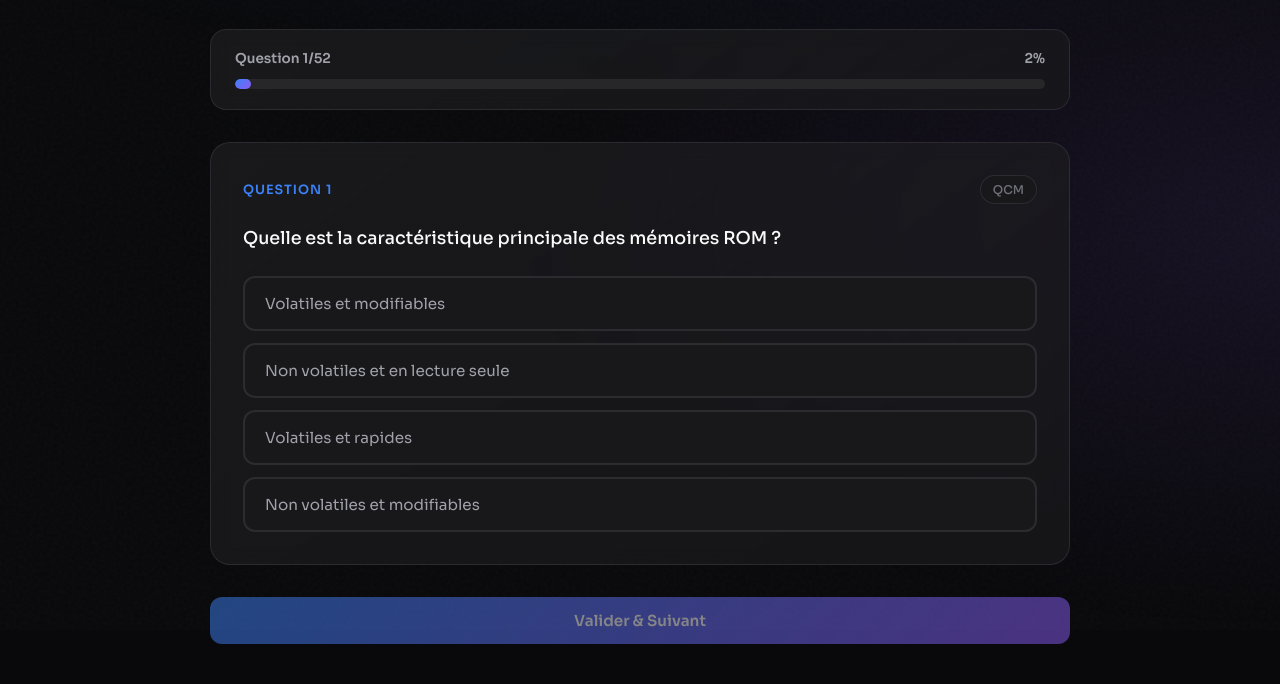
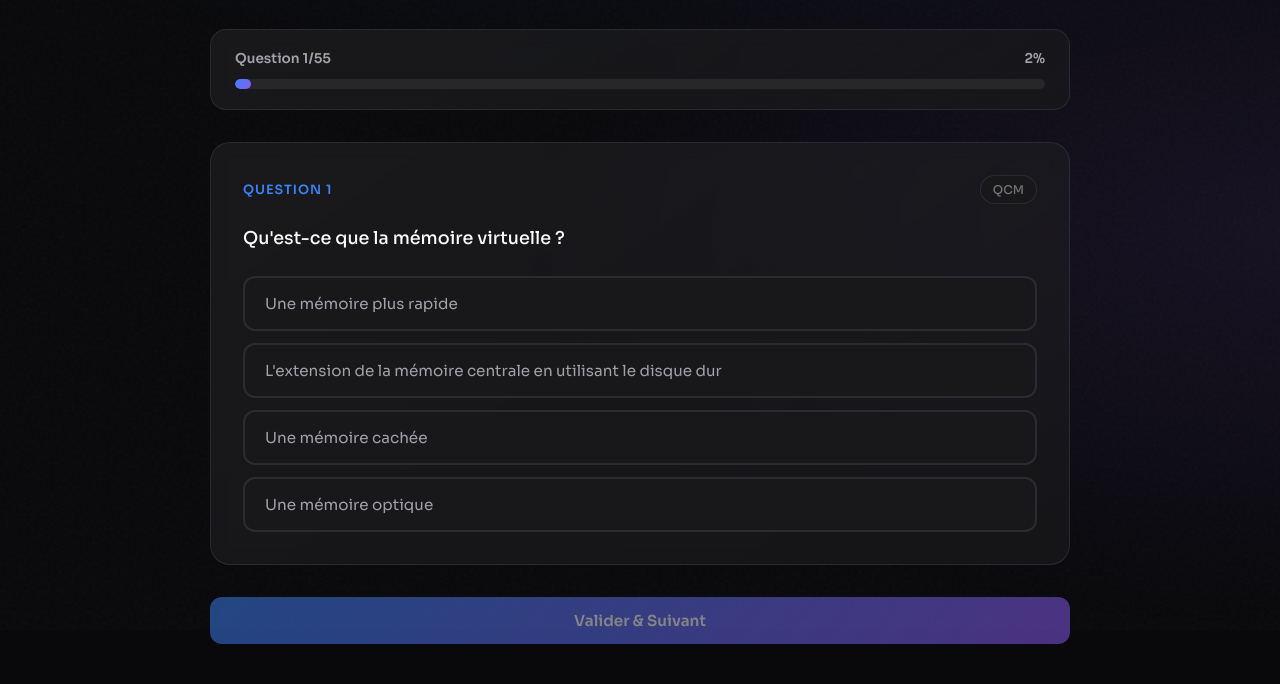
Before and after one commit to dartjump/tech-ordi-qcm, a plain HTML site: page t1011-quiz-chapter4.html in a window 1280 px wide. Shown: the part 170-854 px from the top of the page. Drawn offline with Linux system fonts and the light colour scheme.

Commit message:
Update t1011-quiz-chapter4.html

```diff
--- a/t1011-quiz-chapter4.html
+++ b/t1011-quiz-chapter4.html
@@ -3,7 +3,7 @@
 <head>
     <meta charset="UTF-8">
     <meta name="viewport" content="width=device-width, initial-scale=1.0">
-    <title>Quiz Chapitre 4 - Mémoire Introduction | T1011</title>
+    <title>Quiz Chapitre 5 - Mémoire Adressage | T1011</title>
     <link href="https://fonts.googleapis.com/css2?family=Sora:wght@300;400;500;600;700&display=swap" rel="stylesheet">
 
     <style>
@@ -91,8 +91,8 @@
             <div class="header-left">
                 <a href="index.html" class="back-btn">←</a>
                 <div class="header-title">
-                    <h1>Chapitre 4 - Mémoire Introduction</h1>
-                    <p>RAM, ROM, SRAM, DRAM, Flash</p>
+                    <h1>Chapitre 5 - Mémoire Adressage</h1>
+                    <p>Adresse physique, virtuelle, décodage</p>
                 </div>
             </div>
             <div class="header-score">
@@ -146,202 +146,245 @@
 
     <script>
         const questionsBank = [
-            // QCM - Mémoire Introduction
+            // QCM - Adressage mémoire
             {
                 type: 'qcm',
-                question: "Quelle est la caractéristique principale des mémoires ROM ?",
-                options: ["Volatiles et modifiables", "Non volatiles et en lecture seule", "Volatiles et rapides", "Non volatiles et modifiables"],
+                question: "Quelle est la différence entre adresse logique et adresse physique ?",
+                options: [
+                    "Aucune différence",
+                    "Logique = utilisée par CPU, Physique = emplacement réel en mémoire centrale",
+                    "Logique = sur disque, Physique = en RAM",
+                    "Logique = en cache, Physique = en RAM"
+                ],
                 correct: 1,
-                explanation: "ROM (Read Only Memory) : mémoire non volatile (garde les données sans alimentation) et en lecture seule (non modifiable)."
+                explanation: "Adresse logique (ou virtuelle) : utilisée par les programmes et le CPU. Adresse physique : emplacement réel en mémoire centrale."
             },
             {
                 type: 'qcm',
-                question: "Que signifie RAM ?",
-                options: ["Read Access Memory", "Random Access Memory", "Rapid Access Memory", "Read Alterable Memory"],
+                question: "Qu'est-ce que la mémoire virtuelle ?",
+                options: [
+                    "Une mémoire plus rapide",
+                    "L'extension de la mémoire centrale en utilisant le disque dur",
+                    "Une mémoire cachée",
+                    "Une mémoire optique"
+                ],
                 correct: 1,
-                explanation: "RAM signifie Random Access Memory (mémoire à accès aléatoire), permettant de lire et écrire à volonté."
+                explanation: "La mémoire virtuelle utilise le disque dur (swap) pour étendre la capacité de la mémoire centrale quand celle-ci est insuffisante."
             },
             {
                 type: 'qcm',
-                question: "Quelle est la cellule de base d'une mémoire DRAM ?",
-                options: ["Transistor simple", "Condensateur", "Bascule à 6 transistors", "Diode"],
+                question: "Dans la pagination, comment sont organisées la mémoire centrale et le disque ?",
+                options: [
+                    "En blocs de tailles différentes",
+                    "En pages de même taille",
+                    "En segments variables",
+                    "En fichiers"
+                ],
                 correct: 1,
-                explanation: "La DRAM utilise l'effet capacitif du transistor (condensateur) qui se charge/décharge pour stocker l'information."
+                explanation: "La pagination divise la mémoire centrale ET le disque (swap) en pages de même taille pour faciliter les échanges."
             },
             {
                 type: 'qcm',
-                question: "Combien de transistors composent une cellule de SRAM ?",
-                options: ["1 transistor", "2 transistors", "6 transistors", "12 transistors"],
-                correct: 2,
-                explanation: "La SRAM utilise une bascule composée de 6 transistors, créant deux états stables sans besoin de rafraîchissement."
+                question: "Que signifie l'algorithme FIFO en gestion de mémoire ?",
+                options: ["First In First Out", "Fast In Fast Out", "Fixed In Fixed Out", "Final In Final Out"],
+                correct: 0,
+                explanation: "FIFO = First In First Out : la page la plus ancienne (chargée depuis le plus longtemps) est remplacée en premier."
             },
             {
                 type: 'qcm',
-                question: "Pourquoi la DRAM nécessite-t-elle un rafraîchissement ?",
+                question: "Que signifie l'algorithme LRU en gestion de mémoire ?",
                 options: [
-                    "Pour éviter la surchauffe",
-                    "Car la charge du condensateur diminue avec le temps",
-                    "Pour synchroniser avec le CPU",
-                    "Pour économiser l'énergie"
+                    "Last Recently Used",
+                    "Least Recently Used",
+                    "Last Replaced Unit",
+                    "Least Replaced Unit"
                 ],
                 correct: 1,
-                explanation: "Le condensateur de la DRAM perd sa charge avec le temps, il faut donc le recharger régulièrement (toutes les 15ns environ)."
+                explanation: "LRU = Least Recently Used : on remplace la page qui n'a pas été utilisée depuis le plus longtemps."
             },
             {
                 type: 'qcm',
-                question: "Quelle est la tension de fonctionnement de la DDR3 ?",
-                options: ["2,5V", "1,8V", "1,35V", "1,2V"],
-                correct: 2,
-                explanation: "La DDR3 fonctionne à 1,35-1,5V, permettant une réduction de consommation de 40% par rapport à la DDR2 (1,8V)."
+                question: "Quelle est la principale différence entre pagination et segmentation ?",
+                options: [
+                    "Pagination = tailles fixes, Segmentation = tailles variables",
+                    "Pagination = logicielle, Segmentation = matérielle",
+                    "Pagination = rapide, Segmentation = lente",
+                    "Aucune différence"
+                ],
+                correct: 0,
+                explanation: "Pagination : pages de taille fixe, mécanisme matériel transparent. Segmentation : segments de taille variable, découpage logique visible."
             },
             {
                 type: 'qcm',
-                question: "Combien de mots par lecture la DDR2 peut-elle transférer ?",
-                options: ["2 mots", "4 mots", "8 mots", "16 mots"],
-                correct: 1,
-                explanation: "La DDR2 (2005) transfère 4 mots par lecture, contre 2 pour la DDR et 8 pour la DDR3."
+                question: "Dans un système avec pagination, si une page = 4 Ko (2^12), combien de bits servent au déplacement dans une adresse de 16 bits ?",
+                options: ["4 bits", "8 bits", "12 bits", "16 bits"],
+                correct: 2,
+                explanation: "Page de 4 Ko = 2^12 octets, donc 12 bits pour le déplacement (offset). Les 4 bits restants (16-12) donnent le numéro de page."
             },
             {
                 type: 'qcm',
-                question: "Que signifie SDRAM ?",
-                options: ["Super Dynamic RAM", "Synchronous Dynamic RAM", "Static Dynamic RAM", "Serial Dynamic RAM"],
+                question: "Qu'est-ce qu'un 'défaut de page' ?",
+                options: [
+                    "Une erreur de programmation",
+                    "Quand la page demandée n'est pas en mémoire centrale",
+                    "Une page corrompue",
+                    "Une page trop grande"
+                ],
                 correct: 1,
-                explanation: "SDRAM = Synchronous Dynamic RAM (1997), synchronisée avec la fréquence du processeur pour éliminer les délais d'attente."
+                explanation: "Un défaut de page se produit quand le CPU demande une page qui n'est pas chargée en mémoire centrale (elle est sur le disque)."
             },
             {
                 type: 'qcm',
-                question: "Quelle est l'utilité de la CMOS RAM ?",
+                question: "Quelle est la fonction de la table des pages ?",
                 options: [
-                    "Stocker le système d'exploitation",
-                    "Conserver la configuration du BIOS",
-                    "Accélérer le processeur",
-                    "Gérer la mémoire cache"
+                    "Stocker les données du programme",
+                    "Traduire les adresses logiques en adresses physiques",
+                    "Gérer l'affichage graphique",
+                    "Compresser la mémoire"
                 ],
                 correct: 1,
-                explanation: "La CMOS RAM conserve la configuration du BIOS grâce à une pile (durée ~5 ans). Si déchargée, l'ordinateur demande date/heure."
+                explanation: "La table des pages contient la correspondance entre numéros de pages virtuelles et numéros de pages physiques en mémoire centrale."
             },
             {
                 type: 'qcm',
-                question: "Pourquoi la mémoire graphique doit-elle permettre la lecture ET l'écriture simultanées ?",
+                question: "Dans la segmentation, qu'est-ce qui varie pendant l'exécution du programme ?",
                 options: [
-                    "Pour économiser de l'énergie",
-                    "Le processeur graphique écrit pendant que le RAMDAC lit pour l'affichage",
-                    "Pour augmenter la vitesse",
-                    "C'est une obligation technique"
+                    "Le nombre de segments",
+                    "La taille des segments",
+                    "L'adresse de base",
+                    "Rien ne varie"
                 ],
                 correct: 1,
-                explanation: "Le GPU écrit les données pendant que le RAMDAC lit constamment pour afficher à l'écran. La DRAM classique ne permet PAS cela."
+                explanation: "Contrairement à la pagination (taille fixe), la taille des segments peut varier pendant l'exécution du programme."
+            },
+            {
+                type: 'qcm',
+                question: "Quels sont les segments typiques d'un programme ?",
+                options: [
+                    "Code, données, pile, tas",
+                    "Entrée, sortie, traitement",
+                    "RAM, ROM, Cache",
+                    "Processeur, mémoire, disque"
+                ],
+                correct: 0,
+                explanation: "Un programme segmenté contient : segment de code (instructions), données (variables globales), pile (paramètres), tas (allocations dynamiques)."
             },
 
             // QRM
             {
                 type: 'qrm',
-                question: "Quelles sont les caractéristiques des mémoires vives (RAM) ? (Plusieurs réponses)",
-                options: [
-                    "Peuvent être lues ou écrites à volonté",
-                    "Servent de mémoire de travail",
-                    "S'effacent si non alimentées (volatiles)",
-                    "Temps d'accès rapide",
-                    "Non volatiles"
-                ],
-                correct: [0, 1, 2, 3],
-                explanation: "Les RAM sont : lecture/écriture, mémoire de travail, volatiles (s'effacent sans alimentation), et rapides. Elles ne sont PAS non volatiles."
+                question: "Quelles sont les deux principales techniques de mémoire virtuelle ? (Plusieurs réponses)",
+                options: ["Pagination", "Segmentation", "Compression", "Encryption", "Defragmentation"],
+                correct: [0, 1],
+                explanation: "Les deux techniques de mémoire virtuelle sont la pagination (pages fixes) et la segmentation (blocs variables)."
             },
             {
                 type: 'qrm',
-                question: "Quelles affirmations sont vraies concernant la SRAM ? (Plusieurs réponses)",
+                question: "Quels sont les avantages de l'algorithme LRU ? (Plusieurs réponses)",
                 options: [
-                    "Composée de 6 transistors (bascule)",
-                    "Pas besoin de rafraîchissement",
-                    "Plus chère que la DRAM",
-                    "Prend 6x plus de place que la DRAM",
-                    "Nécessite un rafraîchissement constant"
+                    "Tient compte de la localité temporelle",
+                    "Choisit la page la moins récemment utilisée",
+                    "Meilleure performance que FIFO",
+                    "Plus simple que FIFO",
+                    "Utilise des registres pour mémoriser l'utilisation"
                 ],
-                correct: [0, 1, 2, 3],
-                explanation: "La SRAM utilise une bascule à 6 transistors, ne nécessite pas de rafraîchissement, est plus chère et occupe 6x plus d'espace que la DRAM."
+                correct: [0, 1, 2, 4],
+                explanation: "LRU respecte la localité, choisit la page la moins récente, a de meilleures performances que FIFO, mais est plus complexe à implémenter (registres nécessaires)."
             },
             {
                 type: 'qrm',
-                question: "Quels sont les inconvénients de la DRAM ? (Plusieurs réponses)",
+                question: "Que contient une table des pages ? (Plusieurs réponses)",
                 options: [
-                    "Nécessite un rafraîchissement régulier",
-                    "Lecture destructive",
-                    "Pas de lecture et écriture simultanées (sauf VRAM)",
-                    "Plus chère que la SRAM",
-                    "Très lente"
+                    "Un bit de présence (page en mémoire centrale ?)",
+                    "Le numéro de page physique",
+                    "Le déplacement dans la page",
+                    "Les données du programme",
+                    "L'heure du dernier accès"
                 ],
-                correct: [0, 1, 2],
-                explanation: "La DRAM nécessite un rafraîchissement, a une lecture destructive (doit recharger après lecture), et ne permet pas lecture/écriture simultanées. Elle est moins chère que la SRAM."
+                correct: [0, 1],
+                explanation: "La table des pages contient : un bit de présence (1 = en mémoire centrale) et le numéro de page physique correspondant. Le déplacement vient de l'adresse virtuelle."
             },
             {
                 type: 'qrm',
-                question: "Quelle est l'évolution chronologique des DDR ? (Ordre correct)",
+                question: "Quelles affirmations sur la pagination sont correctes ? (Plusieurs réponses)",
                 options: [
-                    "DDR (2003) - 2 mots/lecture - 2,5V",
-                    "DDR2 (2005) - 4 mots/lecture - 1,8V",
-                    "DDR3 (2007) - 8 mots/lecture - 1,35V",
-                    "DDR4 (2015) - 1,2V",
-                    "DDR5 (2021) - 1,1V"
+                    "Mécanisme matériel transparent pour le programmeur",
+                    "Pages de taille fixe",
+                    "Traduit adresses logiques en adresses physiques",
+                    "Le programmeur choisit la taille des pages",
+                    "Peut causer des défauts de page"
                 ],
-                correct: [0, 1, 2, 3, 4],
-                explanation: "L'évolution DDR : 2003 (2 mots, 2,5V) → 2005 (4 mots, 1,8V) → 2007 (8 mots, 1,35V) → 2015 (1,2V) → 2021 (1,1V), avec réduction progressive de consommation."
+                correct: [0, 1, 2, 4],
+                explanation: "Pagination : matérielle, transparente, pages fixes, traduction d'adresses, peut avoir des défauts de page. Le programmeur ne choisit PAS la taille des pages."
             },
             {
                 type: 'qrm',
-                question: "Que contient le BIOS ? (Plusieurs réponses)",
+                question: "Quelles sont les caractéristiques de la segmentation ? (Plusieurs réponses)",
                 options: [
-                    "Programme du BIOS stocké en EEPROM",
-                    "Configuration du BIOS stockée en CMOS RAM",
-                    "Le système d'exploitation",
-                    "Possibilité de 'flasher' le BIOS",
-                    "Données volatiles uniquement"
+                    "Découpage logique visible du programmeur",
+                    "Segments de tailles variables",
+                    "Basé sur les fonctions du programme",
+                    "Segments de taille fixe",
+                    "Utilise base + déplacement"
                 ],
-                correct: [0, 1, 3],
-                explanation: "Le BIOS comprend : le programme (EEPROM), la configuration (CMOS RAM avec pile), et peut être flashé. Il ne contient pas l'OS."
+                correct: [0, 1, 2, 4],
+                explanation: "Segmentation : découpage logique, tailles variables, basé sur les fonctions (code, données, pile, tas), utilise adressage base+déplacement."
             },
 
             // Fill in the blank
             {
                 type: 'fill',
-                question: "RAM signifie Random _______ Memory.",
-                answer: ["Access", "access"],
-                explanation: "RAM = Random Access Memory (mémoire à accès aléatoire)."
+                question: "L'adresse _______ est l'emplacement réel en mémoire centrale.",
+                answer: ["physique", "Physique"],
+                explanation: "L'adresse physique est l'emplacement réel véhiculé par le bus d'adresses, contrairement à l'adresse logique (virtuelle)."
             },
             {
                 type: 'fill',
-                question: "La DRAM utilise un _______ comme cellule de base pour stocker l'information.",
-                answer: ["condensateur", "Condensateur"],
-                explanation: "La DRAM utilise l'effet capacitif du transistor (condensateur) qui se charge/décharge."
+                question: "L'adresse _______ ou virtuelle est utilisée par les programmes et le CPU.",
+                answer: ["logique", "Logique"],
+                explanation: "L'adresse logique (ou virtuelle) est celle utilisée par le programme, avant traduction en adresse physique."
             },
             {
                 type: 'fill',
-                question: "La SRAM est composée d'une bascule à _______ transistors.",
-                answer: ["6", "six"],
-                explanation: "Une cellule SRAM utilise une bascule à 6 transistors créant deux états stables."
+                question: "FIFO signifie First In _______ Out.",
+                answer: ["First", "first"],
+                explanation: "FIFO = First In First Out : la première page chargée est la première remplacée."
             },
             {
                 type: 'fill',
-                question: "La DRAM nécessite un _______ régulier car la charge diminue avec le temps.",
-                answer: ["rafraîchissement", "rafraichissement", "refresh"],
-                explanation: "Le rafraîchissement (refresh) recharge les condensateurs de la DRAM toutes les 15ns environ."
+                question: "LRU signifie Least _______ Used.",
+                answer: ["Recently", "recently"],
+                explanation: "LRU = Least Recently Used : on remplace la page utilisée le moins récemment."
             },
             {
                 type: 'fill',
-                question: "SDRAM signifie _______ Dynamic RAM.",
-                answer: ["Synchronous", "synchronous"],
-                explanation: "SDRAM = Synchronous Dynamic RAM, synchronisée avec la fréquence du processeur."
+                question: "La zone du disque dur utilisée pour la mémoire virtuelle s'appelle la _______.",
+                answer: ["swap"],
+                explanation: "Le swap est la partition du disque dur utilisée comme extension de la mémoire centrale dans la gestion de mémoire virtuelle."
             },
             {
                 type: 'fill',
-                question: "La DDR3 consomme environ _______V.",
-                answer: ["1.35", "1,35", "1.5", "1,5"],
-                explanation: "La DDR3 fonctionne à 1,35-1,5V, soit une réduction de 40% par rapport à la DDR2."
+                question: "Un _______ de page se produit quand la page demandée n'est pas en mémoire centrale.",
+                answer: ["défaut", "defaut"],
+                explanation: "Un défaut de page déclenche le chargement de la page depuis le disque vers la mémoire centrale."
             },
             {
                 type: 'fill',
-                question: "La mémoire _______ RAM conserve la configuration du BIOS grâce à une pile.",
-                answer: ["CMOS", "cmos"],
-                explanation: "La CMOS RAM conserve les paramètres du BIOS. Pile déchargée → perte date/heure."
+                question: "Dans la segmentation, on utilise l'adressage _______ + déplacement.",
+                answer: ["base", "Base"],
+                explanation: "La segmentation utilise une adresse de base du segment + un déplacement (offset) dans le segment."
+            },
+            {
+                type: 'fill',
+                question: "La _______ des pages permet de traduire les adresses logiques en adresses physiques.",
+                answer: ["table", "Table"],
+                explanation: "La table des pages contient la correspondance entre pages virtuelles et pages physiques."
+            },
+            {
+                type: 'fill',
+                question: "Dans un programme segmenté, la _______ stocke les paramètres des fonctions.",
+                answer: ["pile", "Pile", "stack"],
+                explanation: "Le segment pile (stack) est utilisé pour le passage de paramètres et les appels de fonctions."
             },
             // QCM
             {
@@ -793,8 +836,8 @@
             const xpEarned = score * 10;
 
             const progress = JSON.parse(localStorage.getItem('t1011-quiz-progress') || '{}');
-            if (!progress.chapter4 || percentage > (progress.chapter4.score || 0)) {
-                progress.chapter4 = {
+            if (!progress.chapter5 || percentage > (progress.chapter5.score || 0)) {
+                progress.chapter5 = {
                     completed: percentage >= 60,
                     score: percentage,
                     xp: xpEarned,
```
